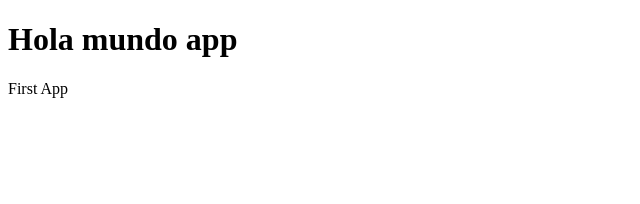
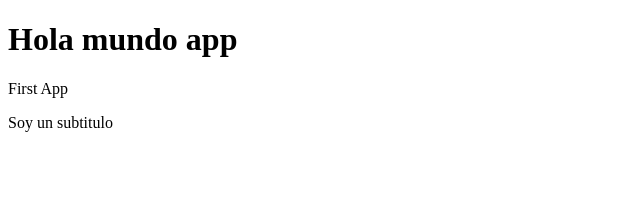
Before and after one commit to alicia-granados/MERN-EXPERIMENTS, a React (Vite) app in the folder 06-counter-react-vite/: page / in a window 1280 px wide. Shown: the top 204 px of the page, without its empty margins (0-640 px from the left). Built offline with nearby package versions, Linux system fonts and the light colour scheme.

Commit message:
✨ feat: retornar elementos  en el componente - Fragment

```diff
--- a/06-counter-react-vite/src/FirstApp.jsx
+++ b/06-counter-react-vite/src/FirstApp.jsx
@@ -1,8 +1,9 @@
 const FirstApp = () => {
   return (
-    <div>
+    <>
       First App
-    </div>
+      <p>Soy un subtitulo</p>
+    </>
   )
 }
 
```
